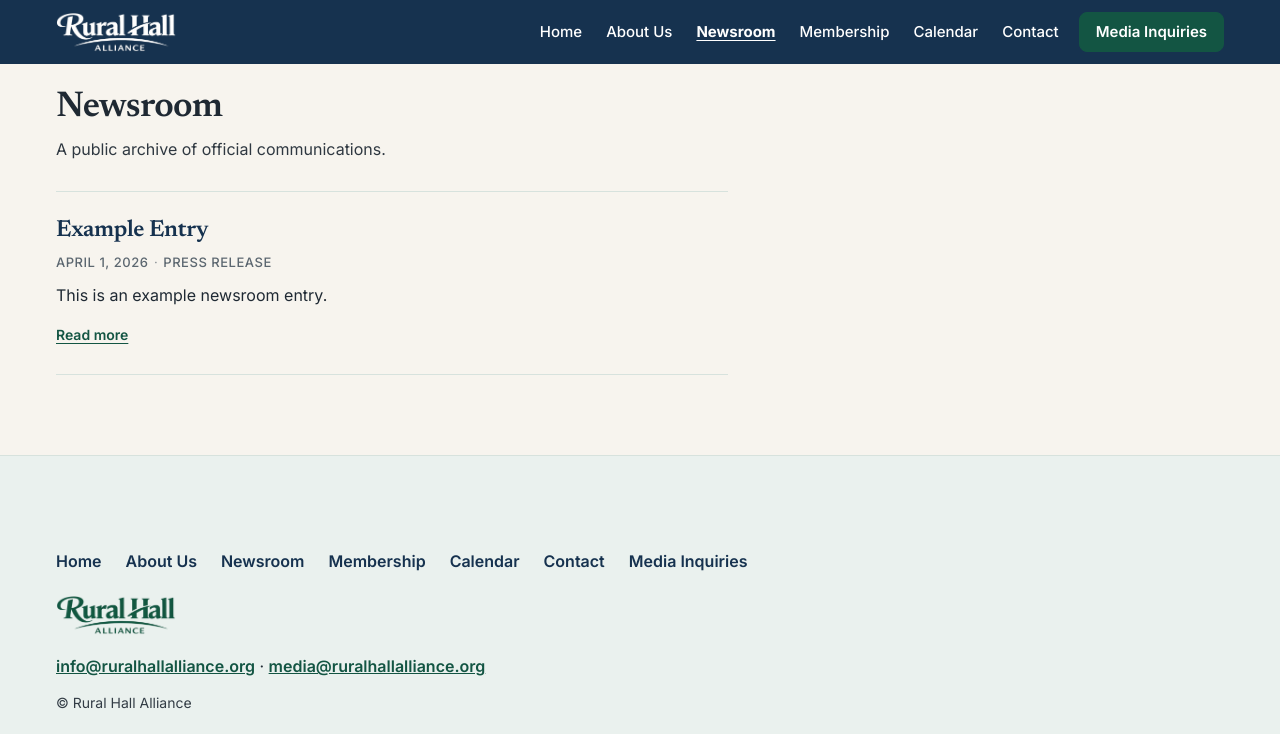
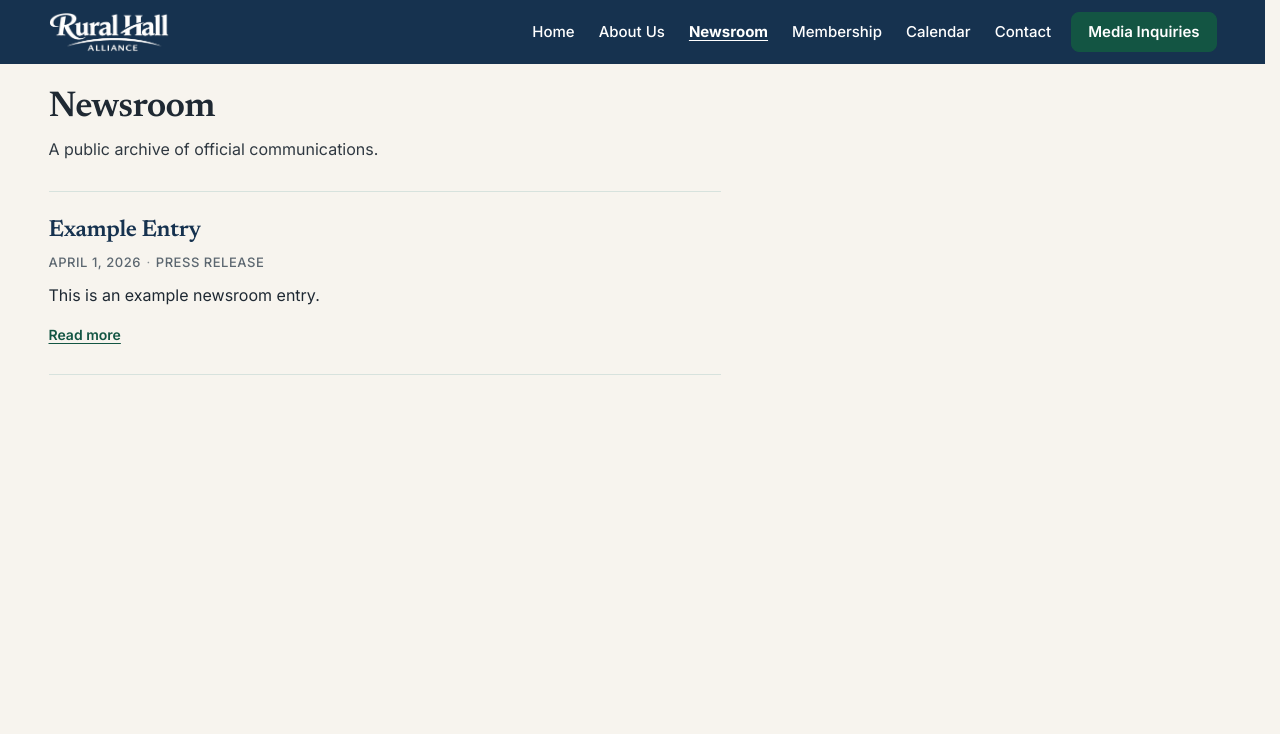
Before and after one commit to whittenluke/ruralhallalliance, a Next.js app: page /newsroom in a window 1280 px wide. Shown: the top 734 px of the page. Built offline with nearby package versions, Linux system fonts and the light colour scheme.

Commit message:
fixed spacing issues, footer spacing

```diff
--- a/app/globals.css
+++ b/app/globals.css
@@ -27,6 +27,11 @@
 *::before,
 *::after {
   box-sizing: border-box;
+}
+
+/* Reserve scrollbar width so layout doesn’t shift between short and long pages */
+html {
+  scrollbar-gutter: stable;
 }
 
 html,
@@ -352,14 +357,15 @@ p {
 .site-footer {
   border-top: 1px solid var(--color-border);
   margin-top: 2rem;
-  padding: var(--section-gap-mobile) 0 1.5rem;
+  padding: 1.25rem 0 1.5rem;
   background: var(--color-alt);
   font-family: var(--font-inter), system-ui, sans-serif;
 }
 
 @media (min-width: 768px) {
   .site-footer {
-    padding-top: var(--section-gap-desktop);
+    padding-top: 1.5rem;
+    padding-bottom: 1.75rem;
   }
 }
 
@@ -629,6 +635,13 @@ button[type="submit"]:disabled {
 }
 
 /* Calendar — restrained event panels (v1, no month grid) */
+.calendar-page,
+.newsroom-page {
+  min-height: max(26rem, calc(100vh - 12rem));
+  min-height: max(26rem, calc(100dvh - 12rem));
+  padding-bottom: clamp(2.25rem, 5vw, 3.5rem);
+}
+
 .calendar-page-header {
   margin-bottom: 2rem;
   max-width: 42rem;
--- a/app/newsroom/page.tsx
+++ b/app/newsroom/page.tsx
@@ -5,7 +5,7 @@ export default function NewsroomIndexPage() {
   const entries = getAllNewsroomEntries();
 
   return (
-    <div className="container">
+    <div className="container newsroom-page">
       <section className="newsroom-archive-section" aria-label="Newsroom archive">
         <header className="newsroom-archive-header">
           <h1 className="page-title">Newsroom</h1>
```
